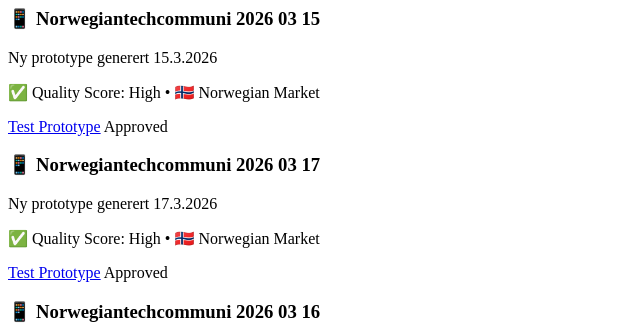
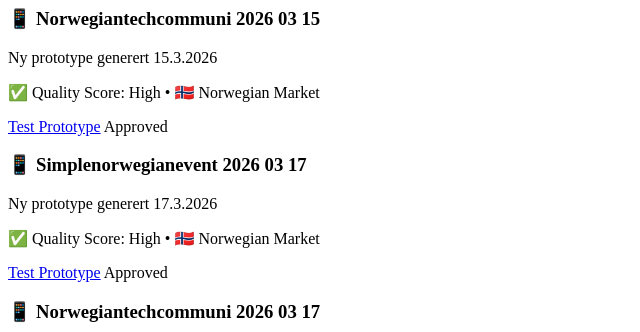
Before and after one commit to Andreasmelvaer/clawrepo, a plain HTML site: page index.html in a window 1280 px wide. Shown: the top 332 px of the page, 0-640 px from the left. Drawn offline with Linux system fonts and the light colour scheme.

Commit message:
Update main index with simplenorwegianevent-2026-03-17

```diff
--- a/index.html
+++ b/index.html
@@ -7,6 +7,15 @@
                 <a href="norwegiantechcommuni-2026-03-15/" class="prototype-link">Test Prototype</a>
                 <span class="status approved">Approved</span>
             </div>
+
+            <div class="prototype-card">
+                <h3>📱 Simplenorwegianevent 2026 03 17</h3>
+                <p>Ny prototype generert 17.3.2026</p>
+                <p class="date">✅ Quality Score: High • 🇳🇴 Norwegian Market</p>
+                <a href="simplenorwegianevent-2026-03-17/" class="prototype-link">Test Prototype</a>
+                <span class="status approved">Approved</span>
+            </div>
+
 
             <div class="prototype-card">
                 <h3>📱 Norwegiantechcommuni 2026 03 17</h3>
```
